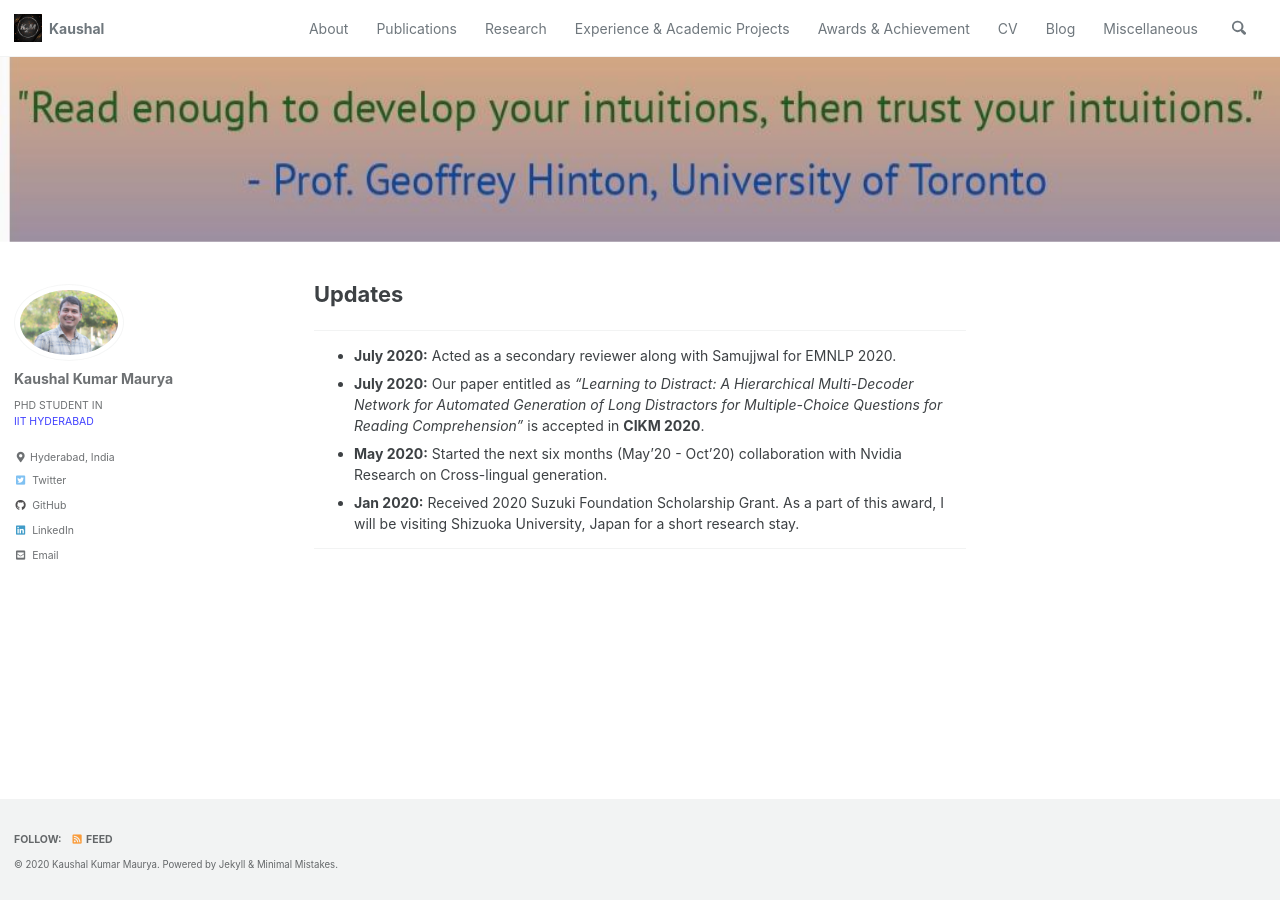
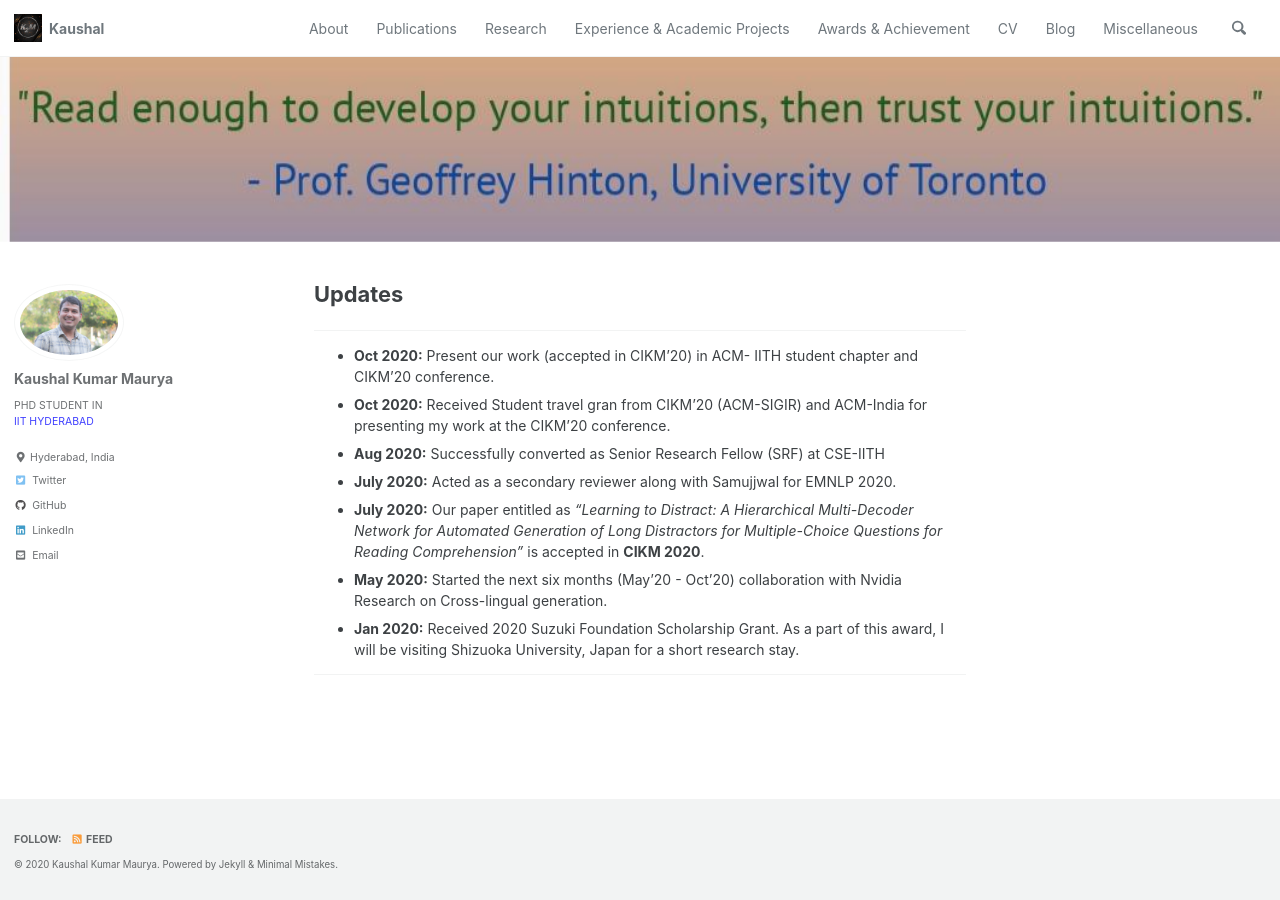
Before and after one commit to harshayelleni/harshayelleni.github.io, a Jekyll site: the page built from index.md, in a window 1280 px wide. Built offline with Jekyll 4.4.1, drawn with Linux system fonts in a browser that asks for light colours; cached includes are drawn as plain includes.

Commit message:
add updates

```diff
--- a/index.md
+++ b/index.md
@@ -8,6 +8,9 @@ header:
 ---
 
 ---
+- **Oct 2020:** Present our work (accepted in CIKM'20) in ACM- IITH student chapter and CIKM'20 conference.
+- **Oct 2020:** Received Student travel gran from CIKM'20 (ACM-SIGIR) and ACM-India for presenting my work at the CIKM'20 conference.
+- **Aug 2020:** Successfully converted as Senior Research Fellow (SRF) at CSE-IITH
 - **July 2020:** Acted as a secondary reviewer along with Samujjwal for EMNLP 2020.
 - **July 2020:** Our paper entitled as _"Learning to Distract: A Hierarchical Multi-Decoder Network for Automated Generation of Long Distractors for Multiple-Choice Questions for Reading Comprehension"_ is accepted in **CIKM 2020**.
 - **May 2020:** Started the next six months (May'20 - Oct'20) collaboration with Nvidia Research on Cross-lingual generation.
```
Also changed, not shown: _pages/awards.md (+3 -0 lines).
